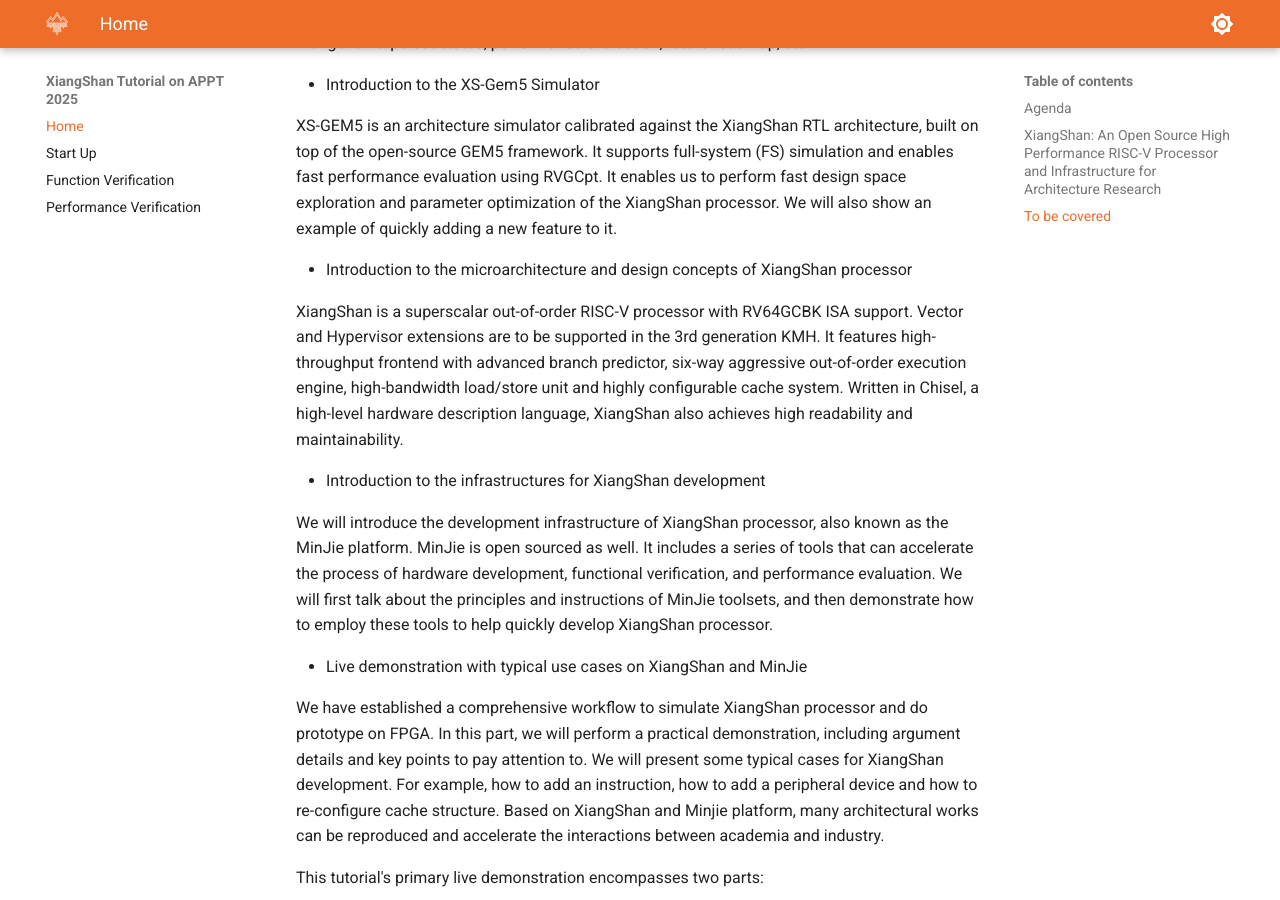
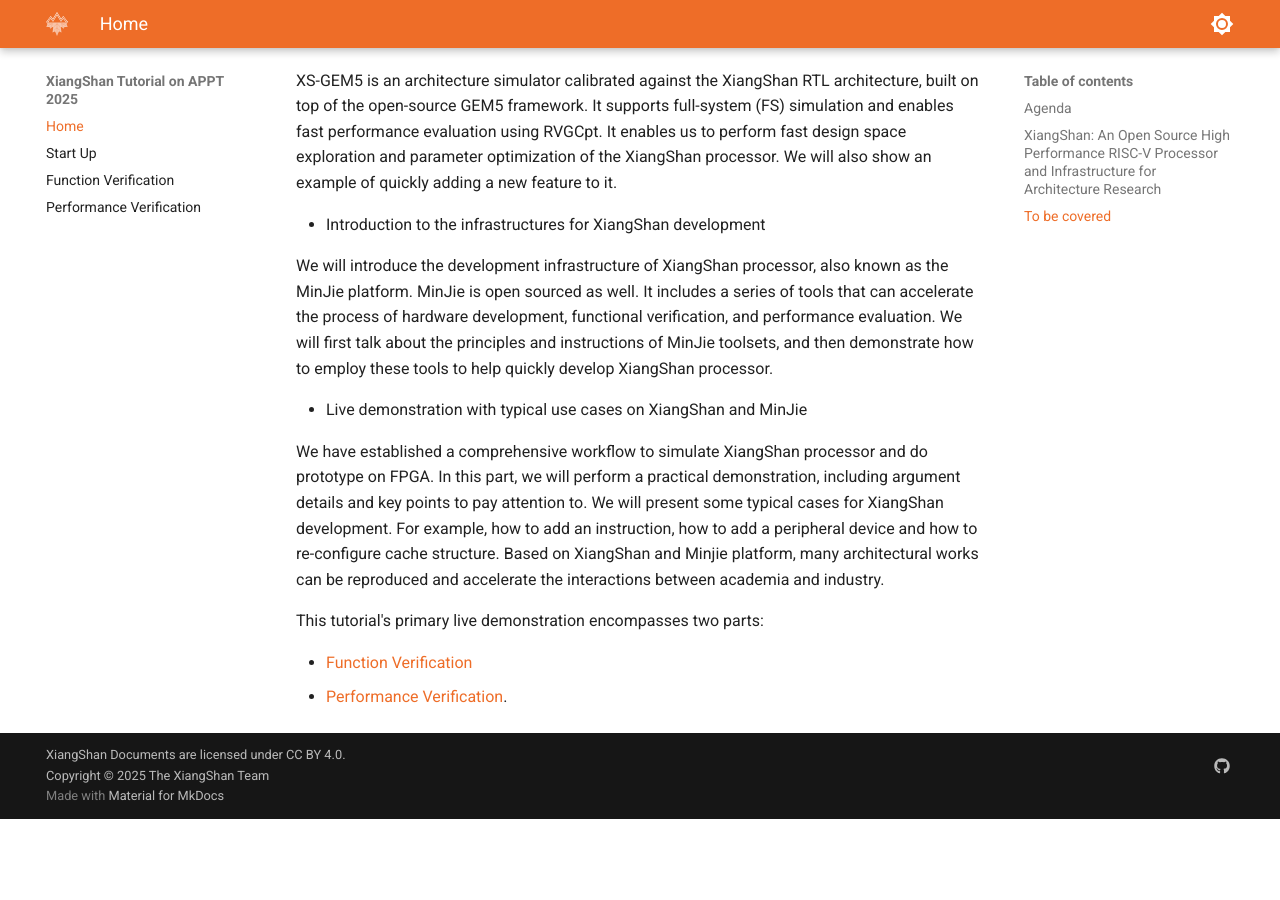
Before and after one commit to OpenXiangShan/tutorial, an MkDocs documentation site: the page built from docs/index.md, in a window 1280 px wide and 900 px high, scrolled down 2276 px. Built offline with MkDocs 1.6.1 and Material for MkDocs 9.7.7, drawn with Linux system fonts in a browser that asks for light colours; after the commit the page ends 3095 px from its top, so only the background shows below that; some of the changed text lies outside the part shown.

Commit message:
update appt2025 schedule

```diff
--- a/docs/index.md
+++ b/docs/index.md
@@ -15,8 +15,7 @@ We are going to host half-day tutorials on XiangShan and MinJie during the [APPT
 | ------------- | ------------------------------------------- | ------ |
 | 09:45 - 10:20 | Introduction of the XiangShan Project       | TBD |
 | 10:20 - 11:00 | Introduction to the XS-Gem5 simulator       | TBD |
-| 11:15 - 11:35 | Introduction of Microarchitecture Design    | TBD |
-| 11:35 - 12:30 | XiangShan Development Tools                 | TBD |
+| 11:15 - 12:30 | XiangShan Development Tools                 | TBD |
 
 ## XiangShan: An Open Source High Performance RISC-V Processor and Infrastructure for Architecture Research
 
@@ -44,10 +43,6 @@ In June 2020, we launched XiangShan project. We have developed two major generat
 
 XS-GEM5 is an architecture simulator calibrated against the XiangShan RTL architecture, built on top of the open-source GEM5 framework. It supports full-system (FS) simulation and enables fast performance evaluation using RVGCpt. It enables us to perform fast design space exploration and parameter optimization of the XiangShan processor. We will also show an example of quickly adding a new feature to it.
 
-- Introduction to the microarchitecture and design concepts of XiangShan processor
-
-XiangShan is a superscalar out-of-order RISC-V processor with RV64GCBK ISA support. Vector and Hypervisor extensions are to be supported in the 3rd generation KMH. It features high-throughput frontend with advanced branch predictor, six-way aggressive out-of-order execution engine, high-bandwidth load/store unit and highly configurable cache system. Written in Chisel, a high-level hardware description language, XiangShan also achieves high readability and maintainability.
-
 - Introduction to the infrastructures for XiangShan development
 
 We will introduce the development infrastructure of XiangShan processor, also known as the MinJie platform. MinJie is open sourced as well. It includes a series of tools that can accelerate the process of hardware development, functional verification, and performance evaluation. We will first talk about the principles and instructions of MinJie toolsets, and then demonstrate how to employ these tools to help quickly develop XiangShan processor.
```
